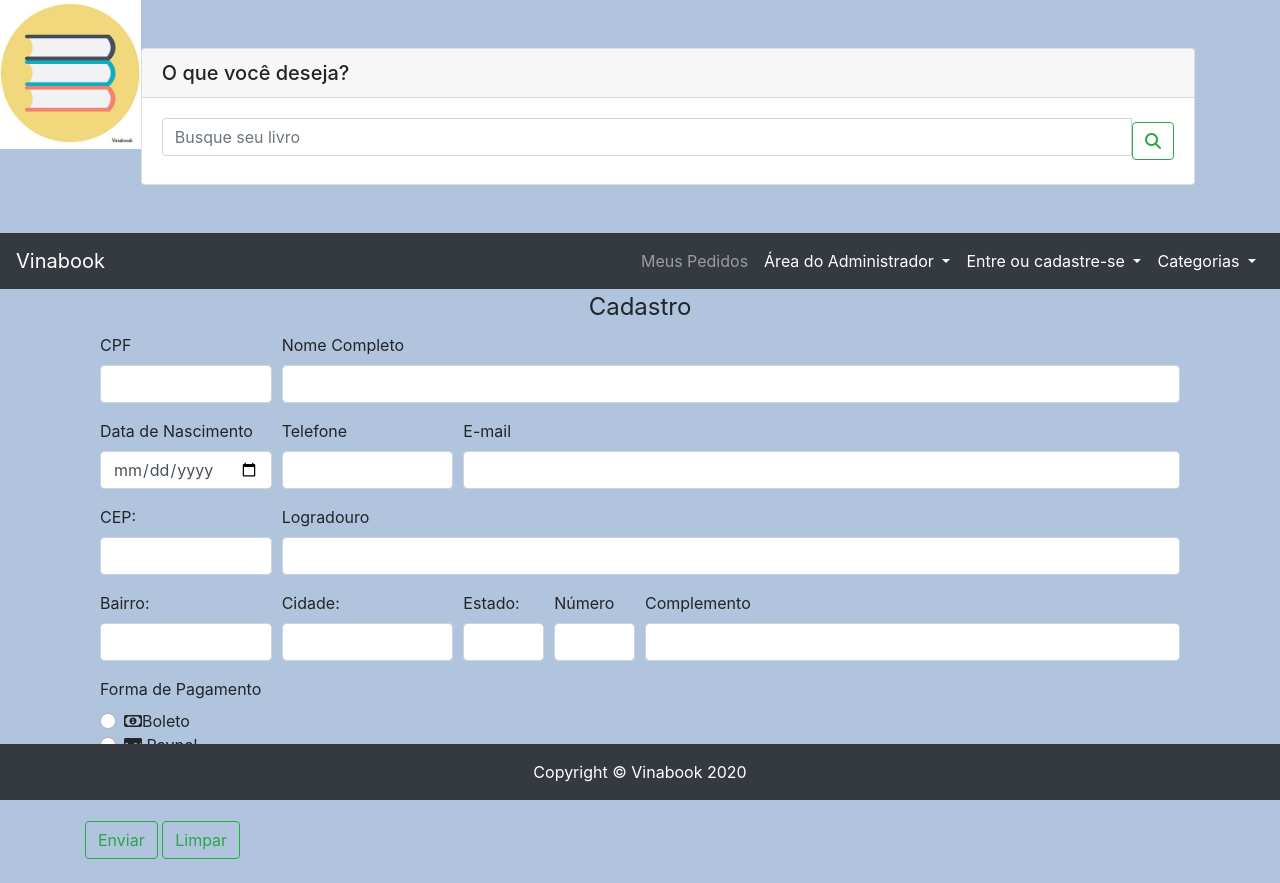
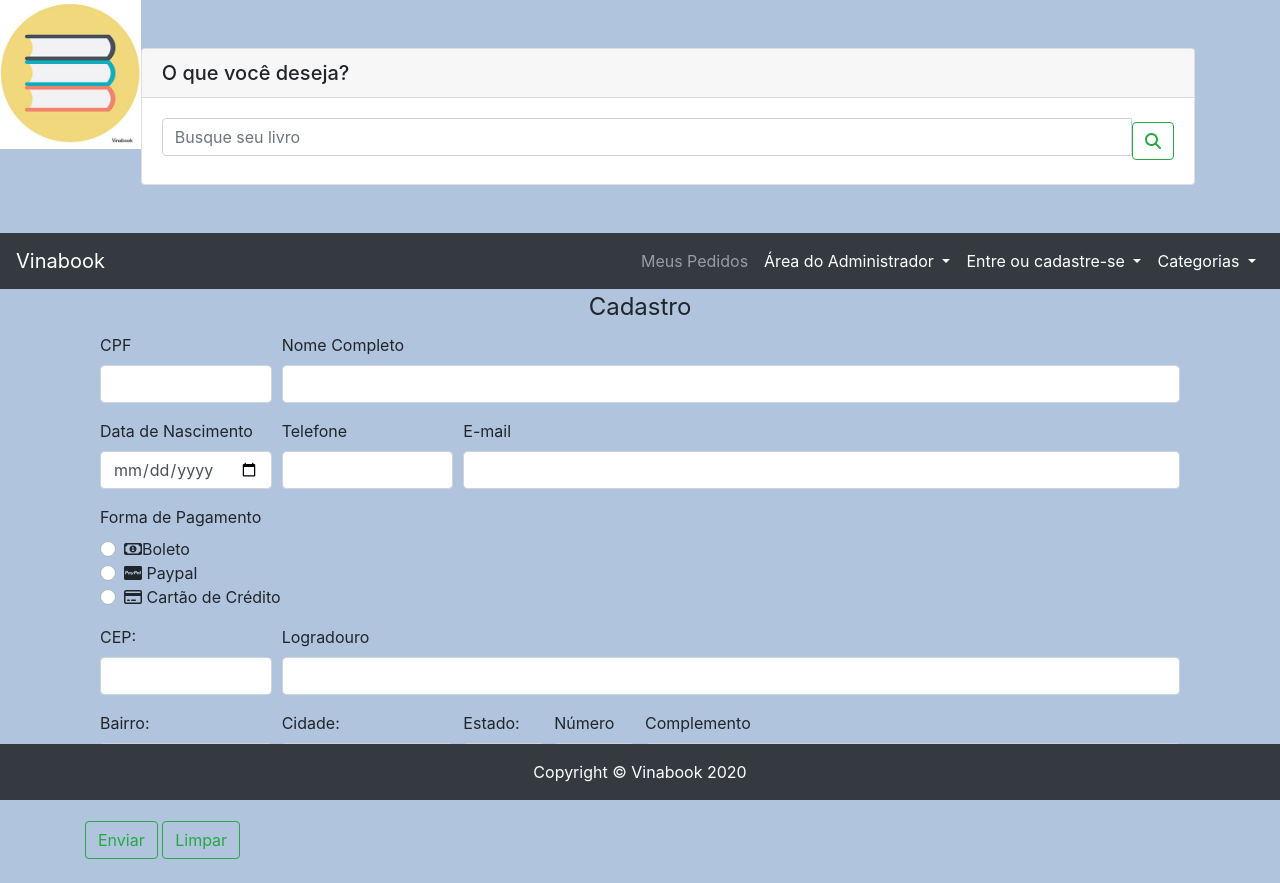
Before and after one commit to LordViic/Livraria, a plain HTML site: page Projeto/cadastroCliente.html in a window 1280 px wide. Drawn offline with nearby package versions, Linux system fonts and the light colour scheme.

Commit message:
atualização

```diff
--- a/Projeto/cadastroCliente.html
+++ b/Projeto/cadastroCliente.html
@@ -207,6 +207,21 @@
                         <label for="email">E-mail</label>
                         <input type="email" pattern="[a-z0-9._%+-]+@[a-z0-9.-]+\.[a-z]{2,}$" class="form-control" id="email" required>
                       </div>
+                      <div class="form-group col-md-11">
+                            <label for="forma">Forma de Pagamento</label>
+                            <div class="custom-control custom-radio">
+                                    <input type="radio" id="formaboleto" name="customRadio" class="custom-control-input">
+                                    <label class="custom-control-label" for="formaboleto"> <i class="far fa-money-bill-alt"></i>Boleto</label>
+                                  </div>
+                                  <div class="custom-control custom-radio">
+                                    <input type="radio" id="paypal" name="customRadio" class="custom-control-input">
+                                    <label class="custom-control-label" for="paypal"><i class="fab fa-cc-paypal"></i> Paypal</label>
+                                  </div>
+                                  <div class="custom-control custom-radio">
+                                        <input type="radio" id="paypal" name="customRadio" class="custom-control-input">
+                                        <label class="custom-control-label" for="paypal"><i class="far fa-credit-card"></i> Cartão de Crédito</label>
+                                      </div>
+                          </div>
 
                       <br>
                       <form method="get" action=".">
@@ -242,21 +257,6 @@
                             </div>
                             </fieldset>
                           </form>
-                          <div class="form-group col-md-8">
-                                <label for="forma">Forma de Pagamento</label>
-                                <div class="custom-control custom-radio">
-                                        <input type="radio" id="formaboleto" name="customRadio" class="custom-control-input">
-                                        <label class="custom-control-label" for="formaboleto"> <i class="far fa-money-bill-alt"></i>Boleto</label>
-                                      </div>
-                                      <div class="custom-control custom-radio">
-                                        <input type="radio" id="paypal" name="customRadio" class="custom-control-input">
-                                        <label class="custom-control-label" for="paypal"><i class="fab fa-cc-paypal"></i> Paypal</label>
-                                      </div>
-                                      <div class="custom-control custom-radio">
-                                            <input type="radio" id="paypal" name="customRadio" class="custom-control-input">
-                                            <label class="custom-control-label" for="paypal"><i class="far fa-credit-card"></i> Cartão de Crédito</label>
-                                          </div>
-                              </div>
                           </form>
                           <br>
                     <button type="submit" href="index.html" class="btn btn-outline-success my-2 my-sm-0">Enviar</button>
```
Also changed, not shown: Projeto/adm.html (+1 -0 lines), Projeto/cadastroAutores.html (+1 -0 lines), Projeto/cadastroEditoras.html (+1 -0 lines), Projeto/listaCliente.html (+1 -0 lines).
